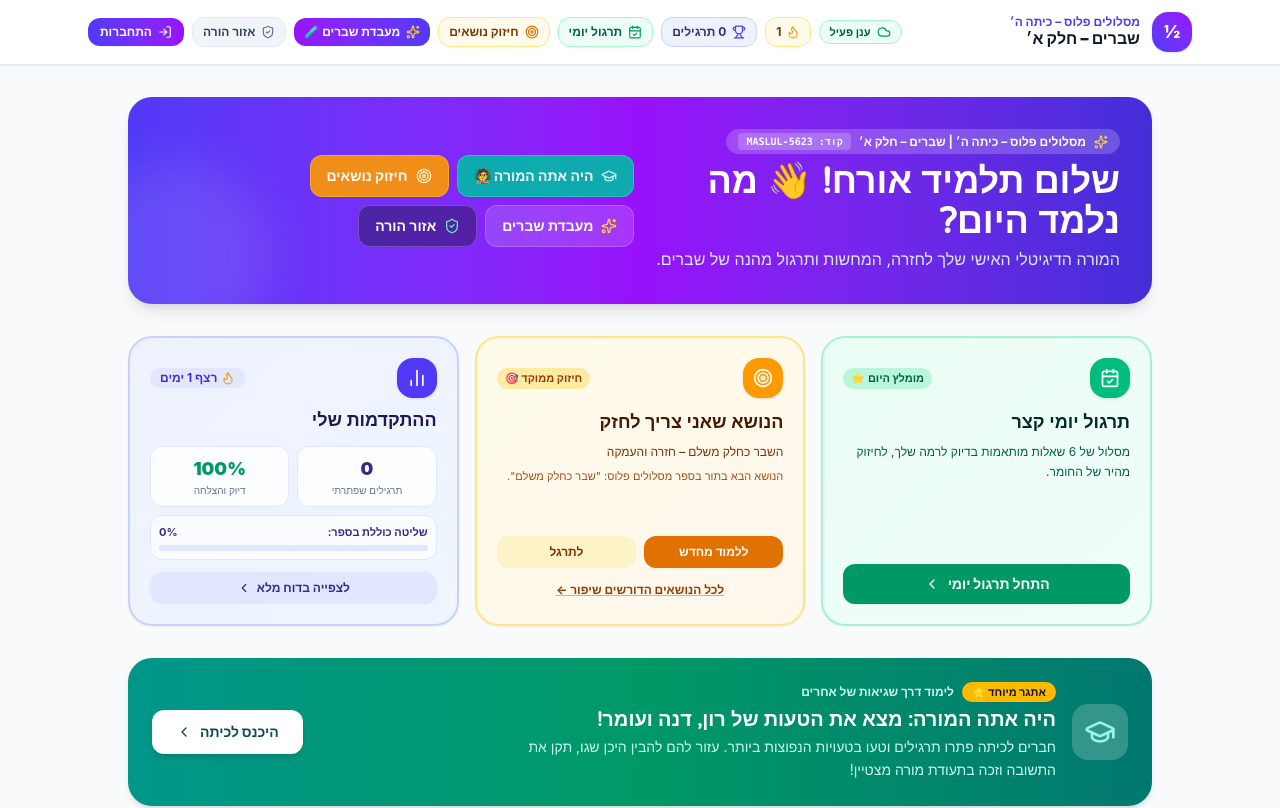
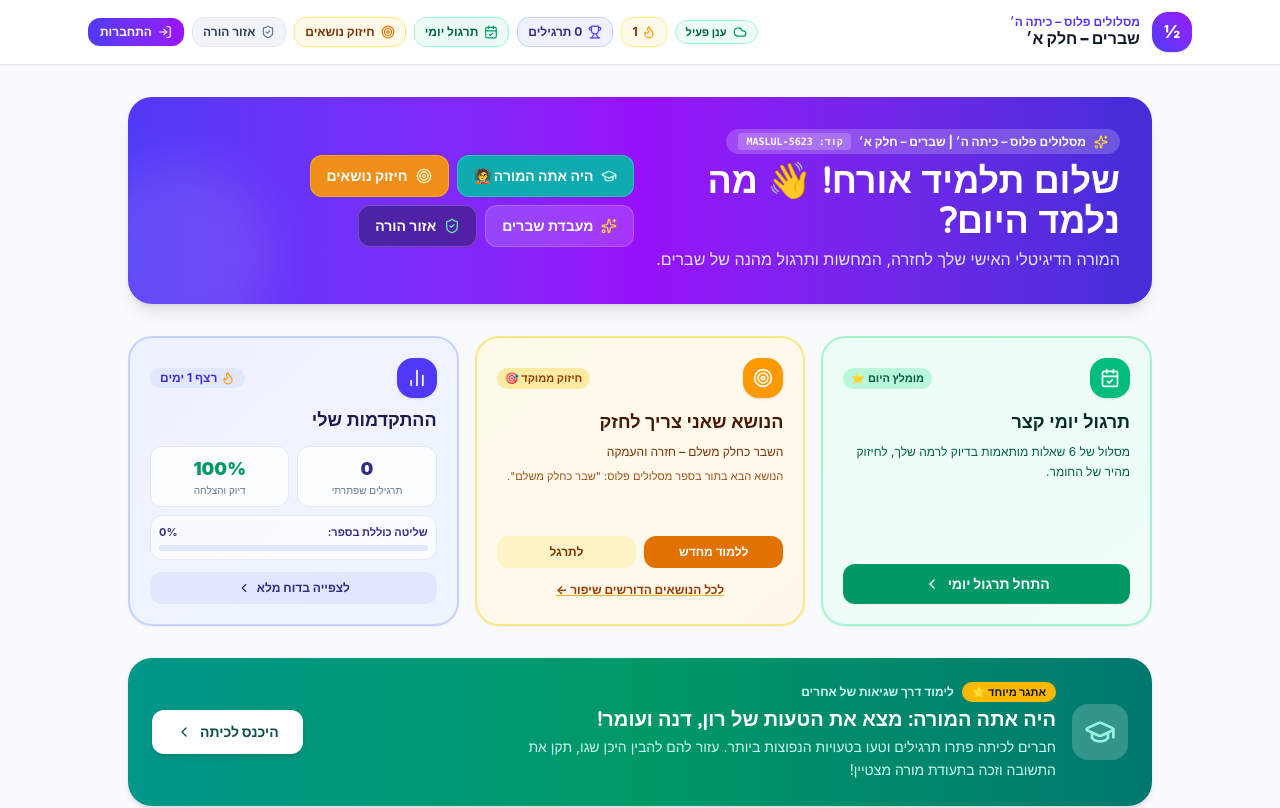
Before and after one commit to yair0703/Learning-arithmetic, a React (Vite) app: page / in a window 1280 px wide. Shown: the top 808 px of the page. Built offline with nearby package versions, Linux system fonts and the light colour scheme; no server answers; the database is empty.

Commit message:
refactor: remove fraction sandbox button
Remove the sandbox functionality from the main navigation menu.

```diff
--- a/src/App.tsx
+++ b/src/App.tsx
@@ -371,17 +371,6 @@ export default function App() {
               <span>חיזוק נושאים</span>
             </button>
 
-            {/* Fraction Sandbox Button */}
-            <button
-              type="button"
-              onClick={() => setIsSandboxOpen(true)}
-              className="px-2.5 py-1.5 rounded-xl text-xs font-bold bg-gradient-to-r from-purple-600 to-indigo-600 hover:from-purple-700 hover:to-indigo-700 text-white flex items-center gap-1.5 transition-all shadow-2xs active:scale-95 cursor-pointer shrink-0"
-              title="פתחו את מעבדת השברים האינטראקטיבית"
-            >
-              <Sparkles className="w-3.5 h-3.5 text-amber-300 shrink-0" />
-              <span>מעבדת שברים 🧪</span>
-            </button>
-
             {/* Parent Area Toggle */}
             <button
               type="button"
```
